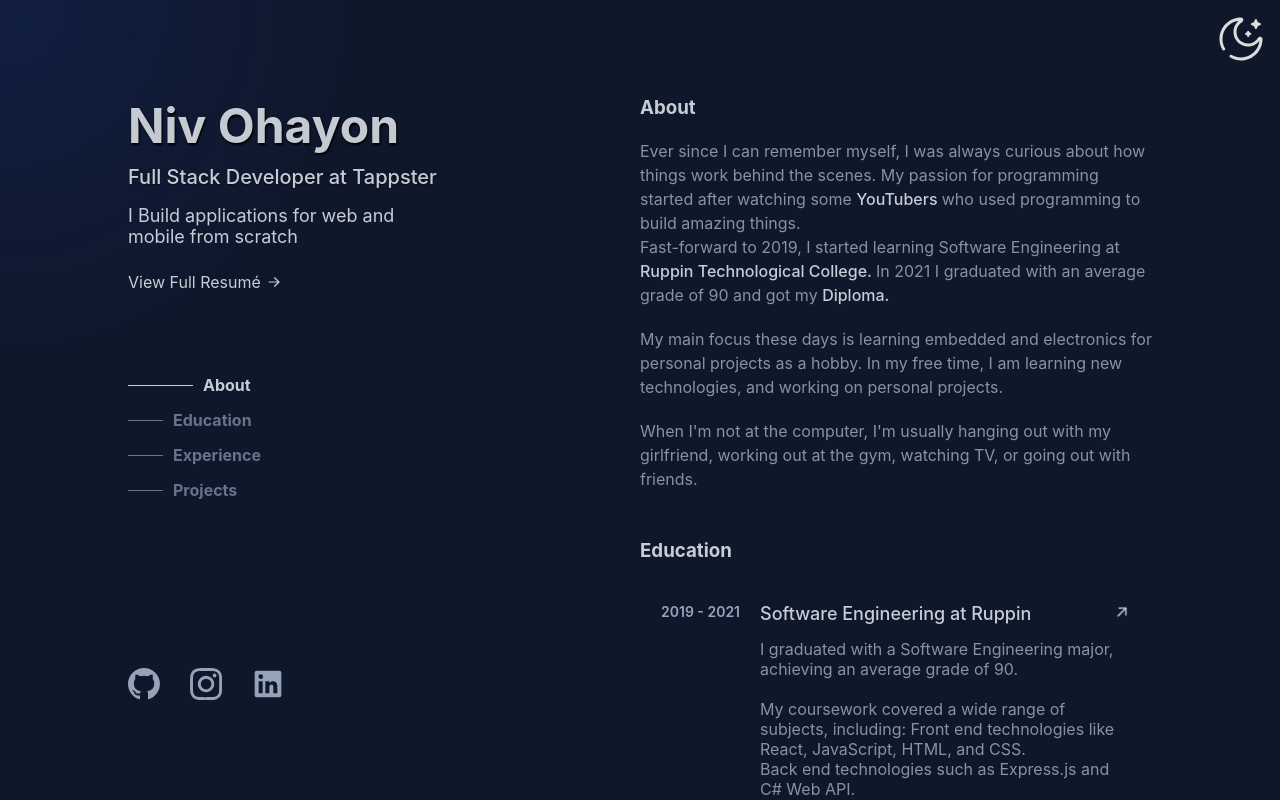
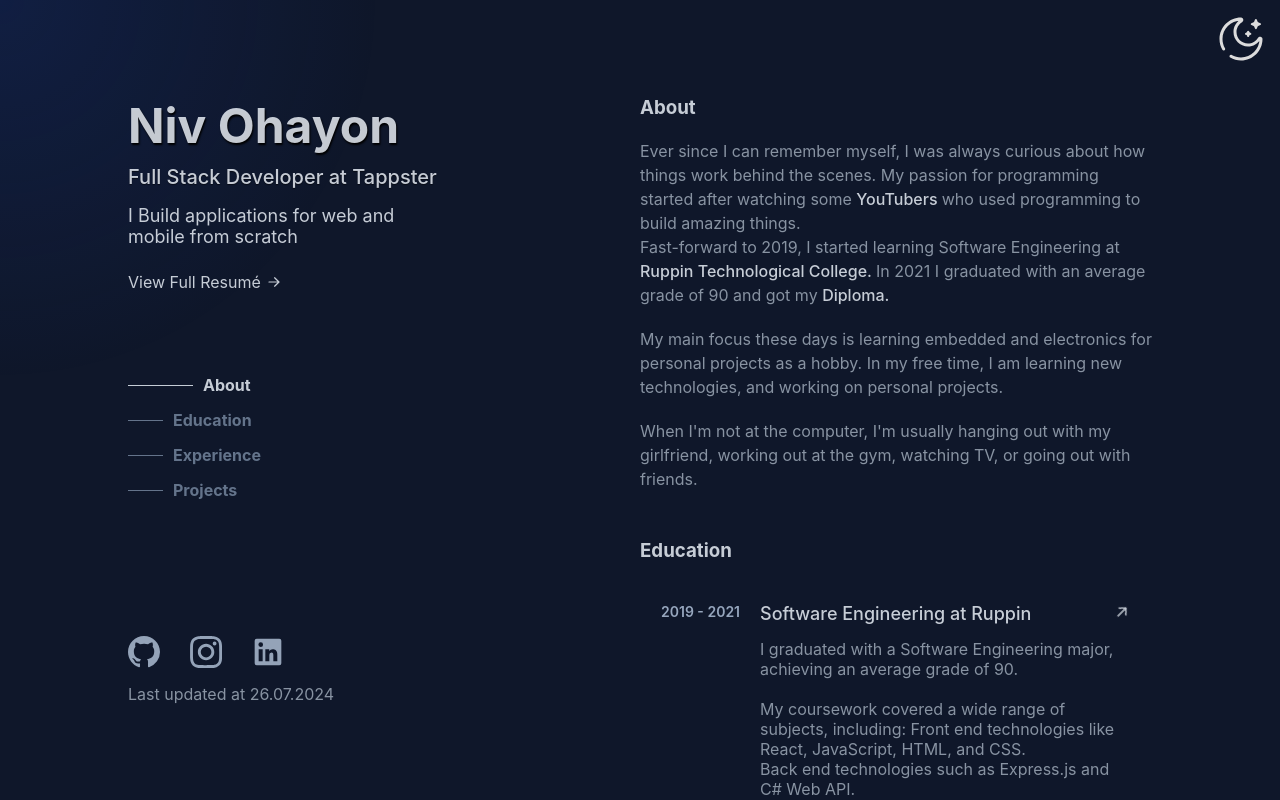
Before and after one commit to nivohayon/MyPortfolio, a React (Vite) app: page / in a window 1280 px wide. Built offline with nearby package versions, Linux system fonts and the light colour scheme; a web font is replaced by a local one.

Commit message:
Added updated at indicator

```diff
--- a/src/components/SocialLinks/SocialLinks.css
+++ b/src/components/SocialLinks/SocialLinks.css
@@ -1,4 +1,14 @@
 .container__SocialLinks {
+  display: flex;
+  flex-direction: column;
+  gap: 12px;
+}
+
+.icons_container__SocialLinks {
   display: flex;
   gap: 30px;
 }
+
+.updated_at__SocialLinks {
+  color: var(--aboutTextColor);
+}
--- a/src/components/SocialLinks/SocialLinks.tsx
+++ b/src/components/SocialLinks/SocialLinks.tsx
@@ -9,6 +9,7 @@ const ICON_SIZE = 32;
 function SocialLinks() {
   return (
     <div className="container__SocialLinks">
+      <div className="icons_container__SocialLinks">
         <a href={appData.github_link} target="_blank" rel="noreferrer">
           <GitHubSVG width={ICON_SIZE} height={ICON_SIZE} />
         </a>
@@ -19,6 +20,8 @@ function SocialLinks() {
           <LinkedInSVG width={ICON_SIZE} height={ICON_SIZE} />
         </a>
       </div>
+      <p className="updated_at__SocialLinks">{appData.updatedAt}</p>
+    </div>
   );
 }
 
--- a/src/data/appData.ts
+++ b/src/data/appData.ts
@@ -1,6 +1,7 @@
 import { baseURL } from '../api/instance';
 
 export const appData = {
+  updatedAt: 'Last updated at 26.07.2024',
   // Profile
   nameProfile: 'Niv Ohayon',
   subtitleProfile: 'Full Stack Developer at ',
```
Lines whose indentation alone changed are shown as unchanged.
